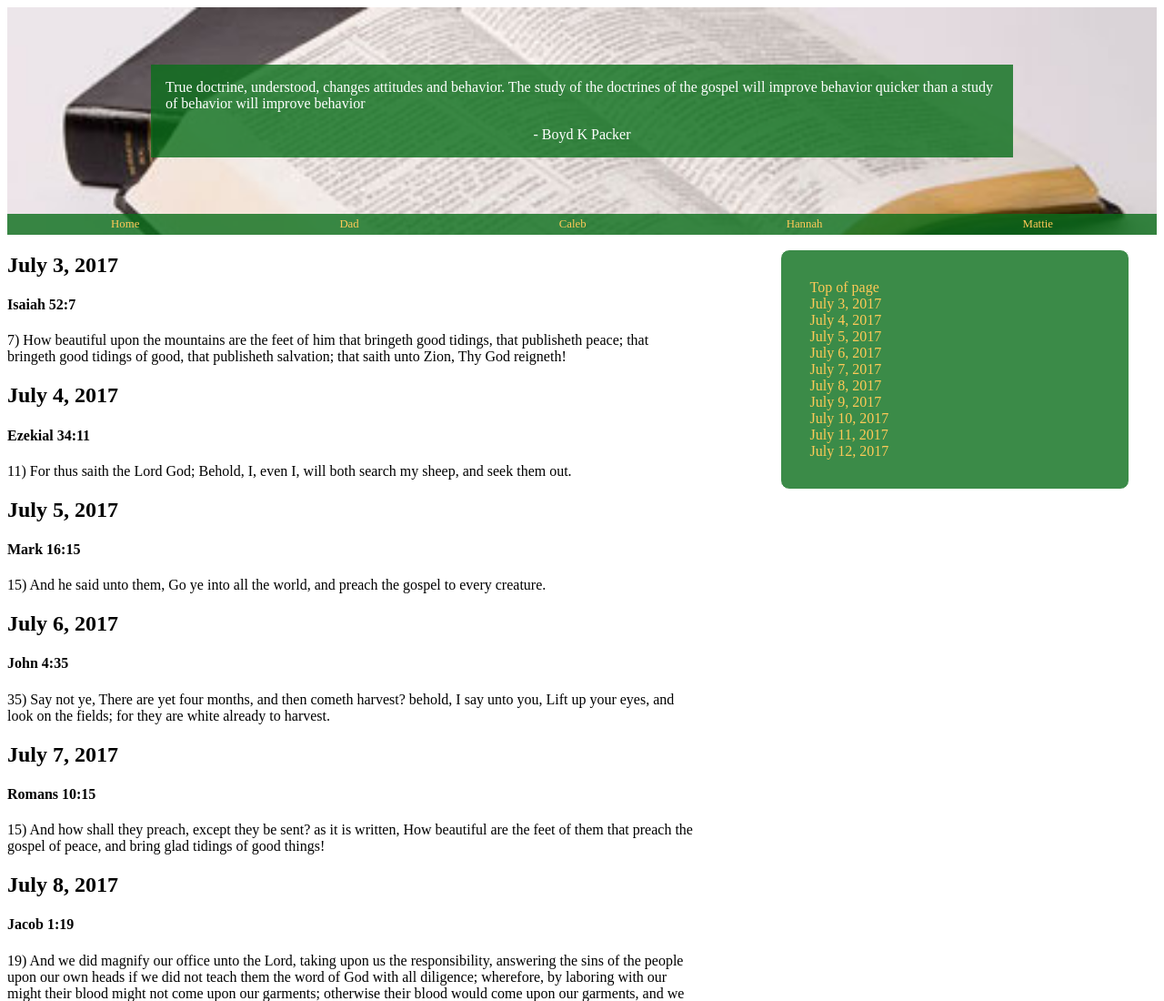
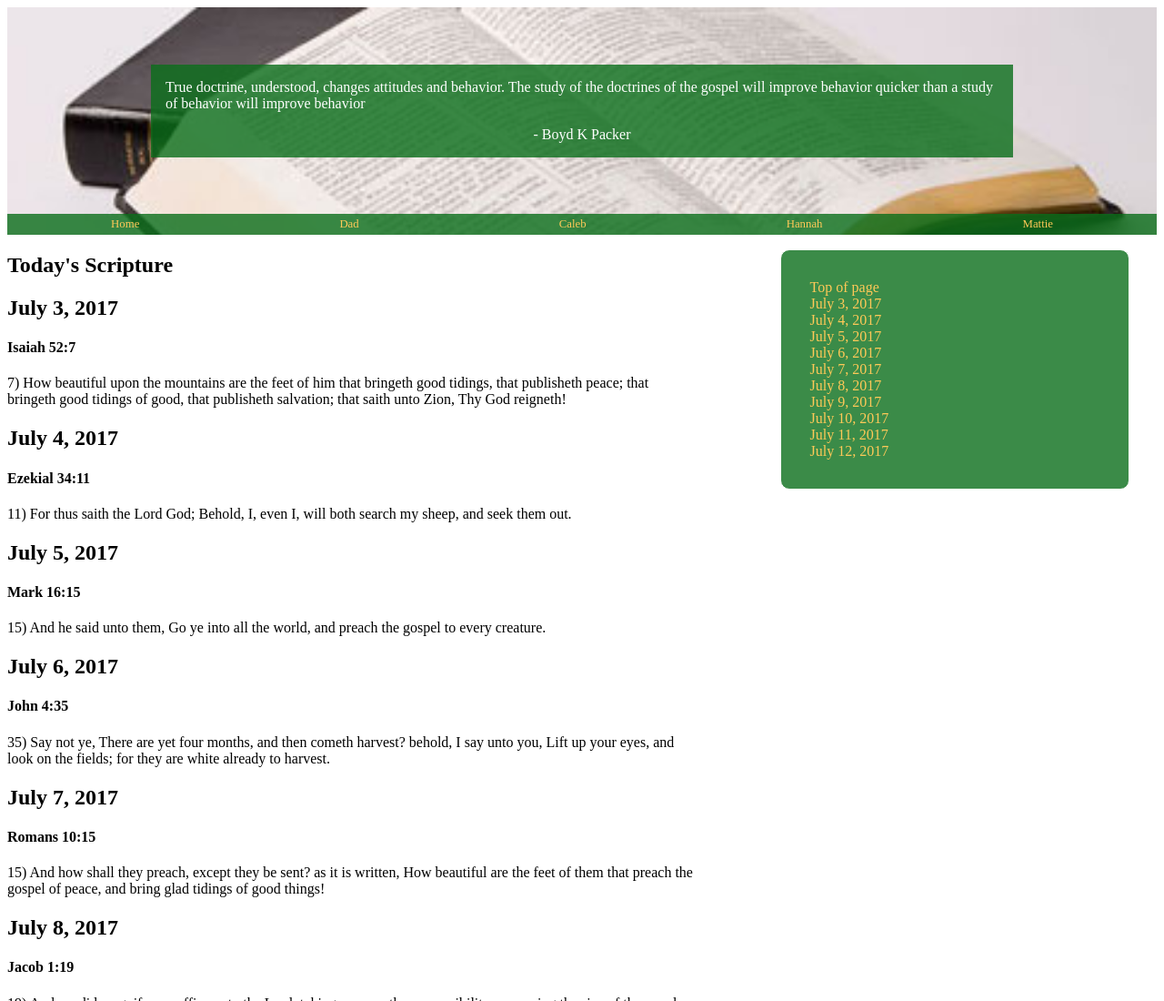
Before and after one commit to baird6/baird6.github.io, a plain HTML site: page caleb.html in a window 1280 px wide. Shown: the top 1100 px of the page at 91% size. Drawn offline with Linux system fonts and the light colour scheme.

Commit message:
peer review change

```diff
--- a/caleb.html
+++ b/caleb.html
@@ -36,6 +36,7 @@
                 </ul>
             </nav>
             <section class="scriptures">
+                <h1>Today's Scripture</h1>
                 <div>
                     <a id="scripture1"></a>
                     <h1 id="date1"></h1>
```
Also changed, not shown: dad.html (+1 -0 lines), hannah.html (+1 -0 lines), mattie.html (+1 -0 lines).
